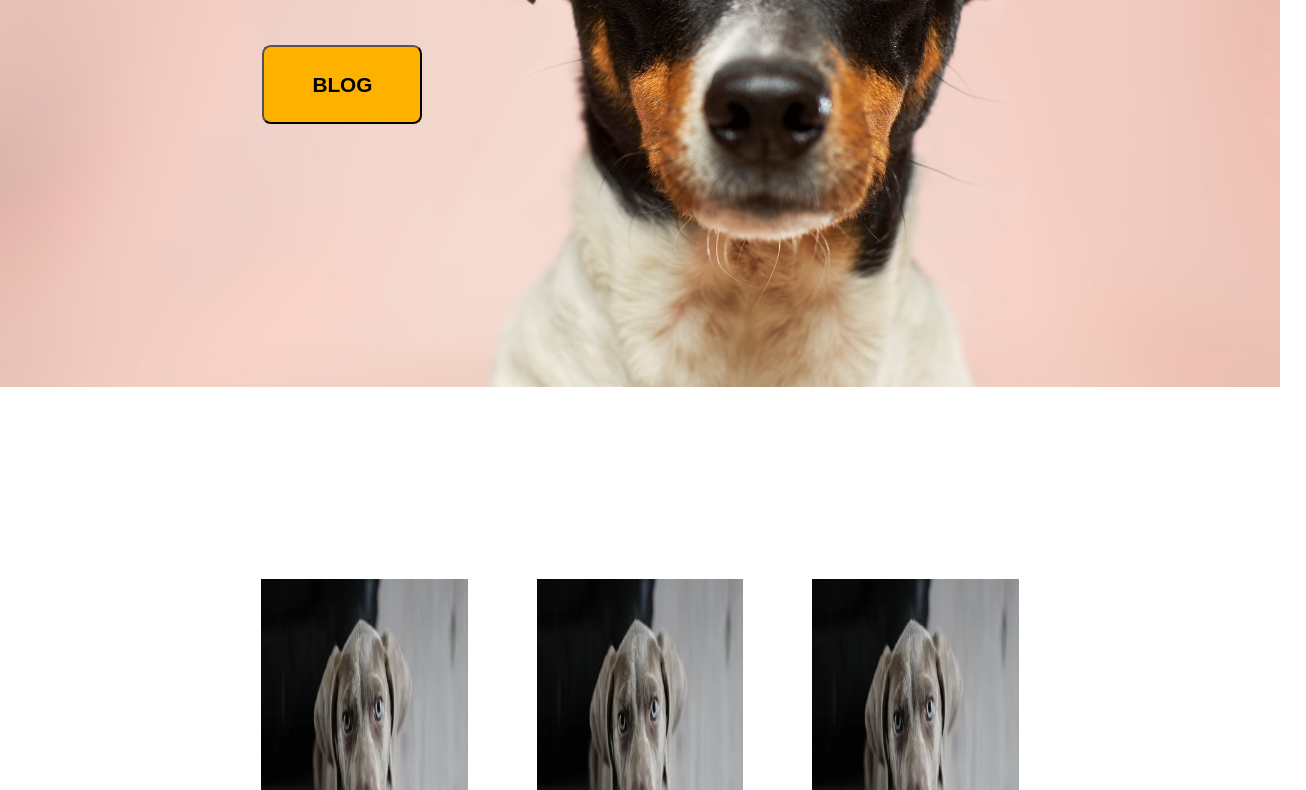
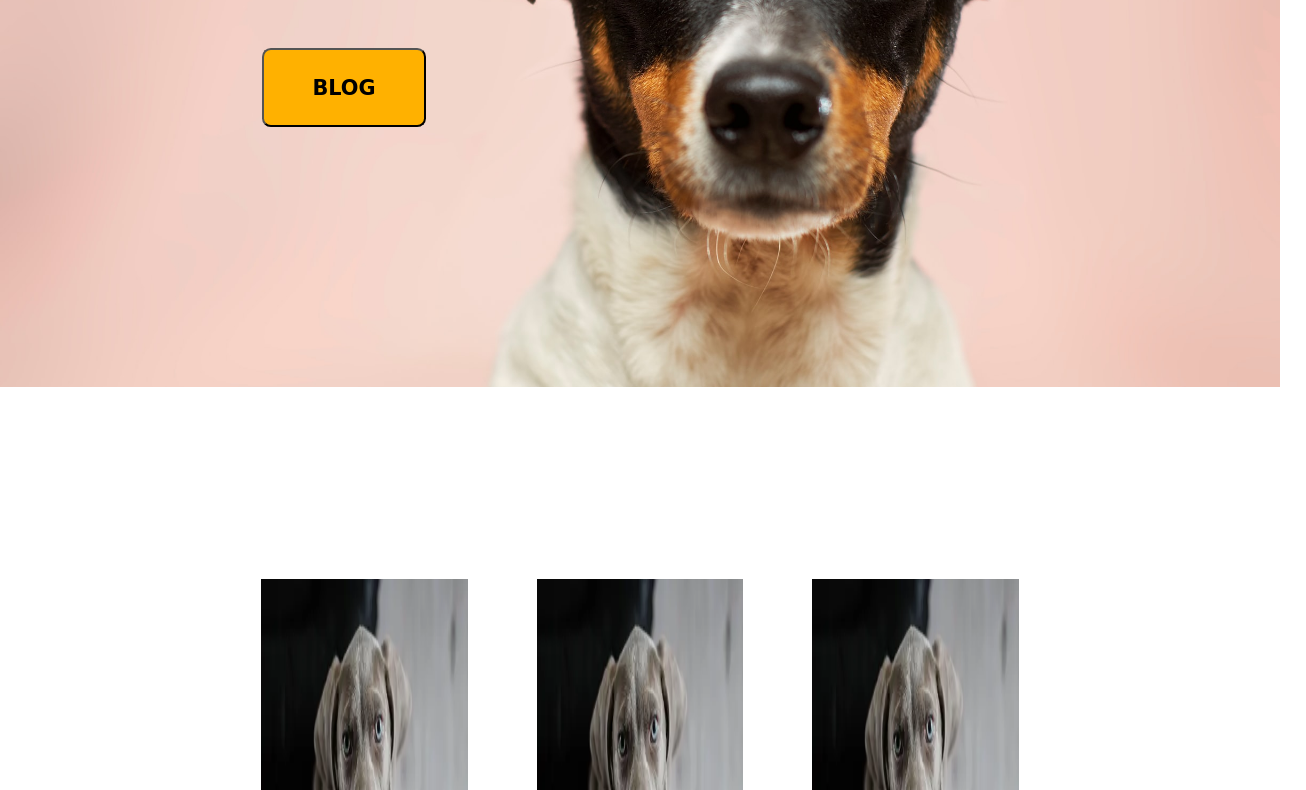
Before and after one commit to pr-a-s-h-a-n-t/Tindog_site, a plain HTML site: page index.html in a window 1280 px wide. Shown: the part 365-1155 px from the top of the page, 1306 px wide, since content can reach past the window. Drawn offline with Linux system fonts and the light colour scheme.

Commit message:
font changed.

```diff
--- a/index.css
+++ b/index.css
@@ -2,6 +2,8 @@
     margin: 0;
     padding: 0;
     box-sizing: border-box;
+    font-family: 'Anek Telugu', sans-serif;
+    font-family: 'Dancing Script', cursive;
 }
 
 h1 {
--- a/index.html
+++ b/index.html
@@ -6,7 +6,7 @@
     <meta charset="UTF-8">
     <meta http-equiv="X-UA-Compatible" content="IE=edge">
     <meta name="viewport" content="width=device-width, initial-scale=1.0">
-    <title>Document</title>
+    <title>Tin_dog</title>
     <script src="https://kit.fontawesome.com/901c48346f.js" crossorigin="anonymous"></script>
     <link rel="stylesheet" href="index.css">
 </head>
```
